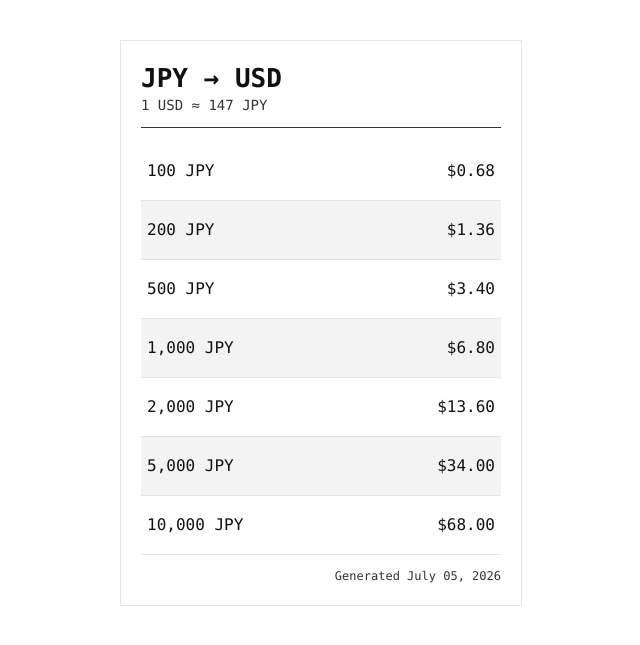
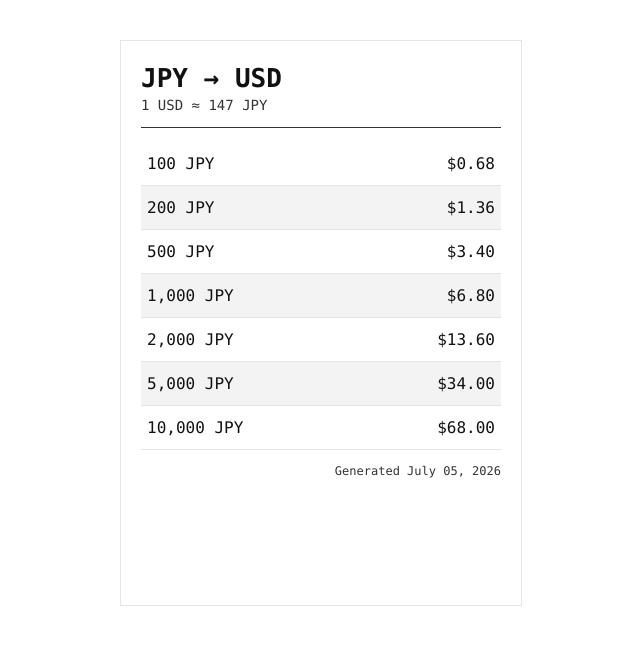
Before and after one commit to kylesezhi/currency-cheat-sheet, a Python web app: template templates/card.html in a window 1280 px wide. Shown: the top 645 px of the page, without its empty margins (319-959 px from the left). Run offline with Jinja, Linux system fonts and the light colour scheme; the template is opened without the code that fills it, so the values that code supplies are empty.

Commit message:
Fix tall rows

```diff
--- a/static/card.css
+++ b/static/card.css
@@ -50,7 +50,6 @@ body {
 .rates {
   width: 100%;
   border-collapse: collapse;
-  flex: 1; /* lets table fill vertical space */
 }
 
 .rates tr {
```
